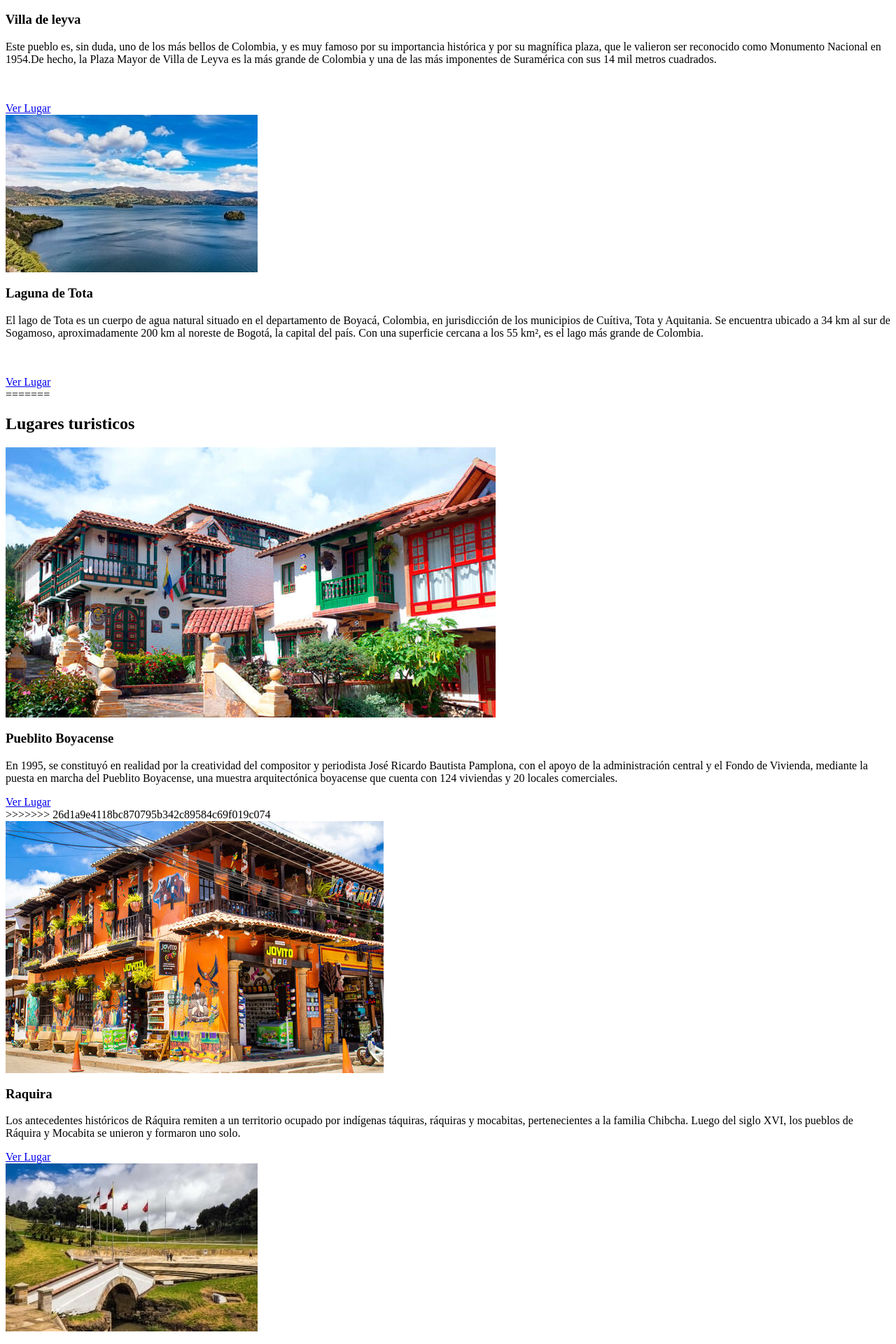
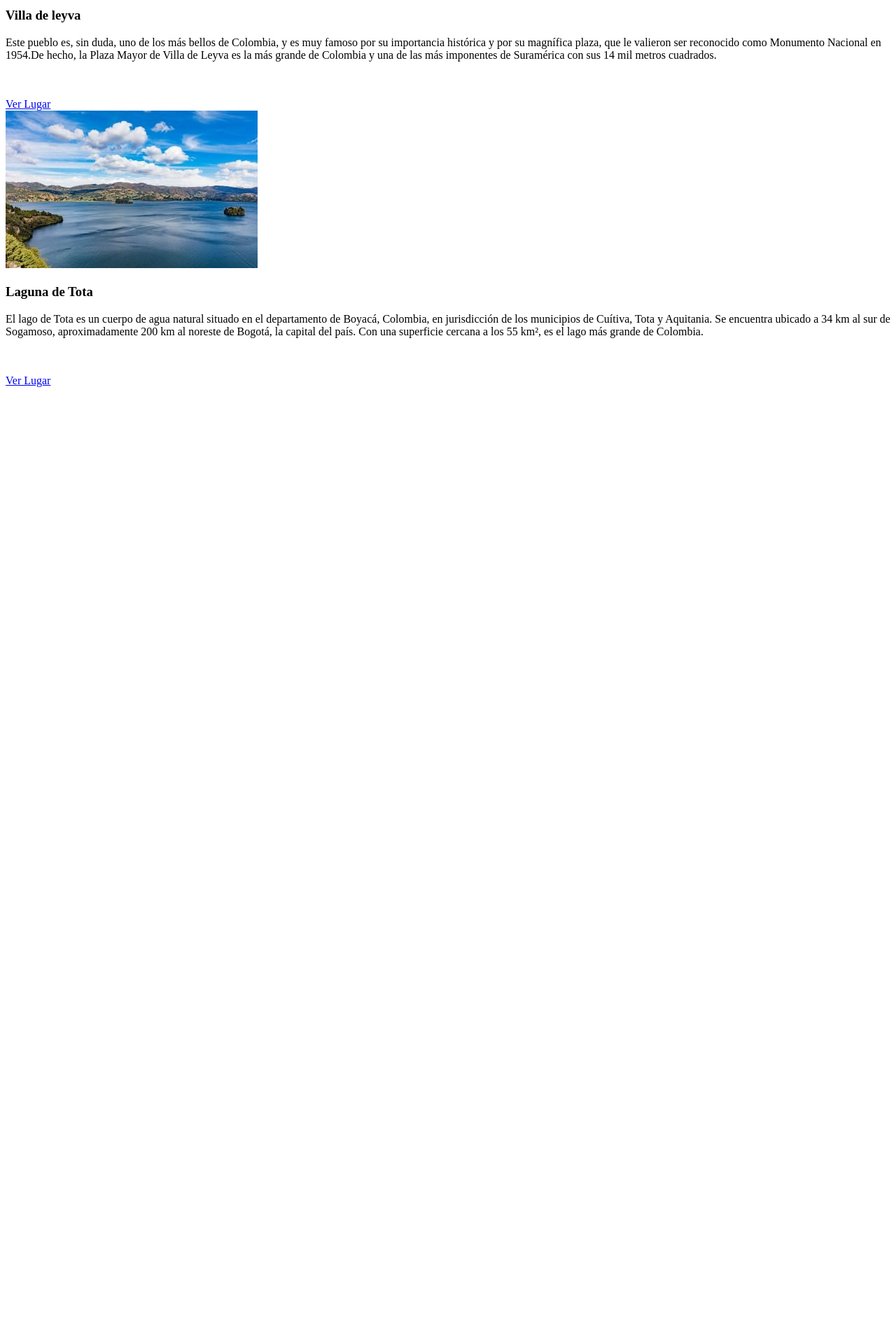
Before and after one commit to Julian7Castillo/Sitio-web---Hackaton, a PHP site: page /Vista/lugaresturisticos.php in a window 1280 px wide. Shown: the part 2705-4625 px from the top of the page at 70% size. After the commit the page ends 3258 px from the top, so only its background shows below. Run offline with PHP 8.4, Linux system fonts and the light colour scheme.

Commit message:
Correccion de merge

```diff
--- a/Vista/lugaresturisticos.php
+++ b/Vista/lugaresturisticos.php
@@ -1,4 +1,6 @@
-<<<<<<< HEAD
+<!DOCTYPE html>
+<html lang="en">
+    <body>
 <!--main o contenido principal-->
         <main class="contenedor">
             <h2 class="seccion centrar-texto fw-300"> </h2>
@@ -79,80 +81,6 @@
                         <a class="boton boton-amarillo d-block" href="anuncio.html">Ver Lugar</a>
                     </div><!--contenido anuncio-->
                 </div><!--anuncio-->
-=======
-<!DOCTYPE html>
-<html>
-    <body class="contenedor">
-    <!--main o contenido principal-->
-    <main class="contenedor">
-        <h2 class="seccion centrar-texto fw-300">Lugares turisticos</h2>
-
-        <!--Contenedor de los anuncios-->
-        <div class="contenedor-anuncios">
-        <div class="anuncio-card">
-            <img src="Vista/img/pueblito.jpg" alt="imaghen Pueblito Boyacense">
-
-                <!--Contenedor de tarjetas-->
-                <div class="contenido-anuncio">
-                    <h3>Pueblito Boyacense</h3>
-                    <p>En 1995, se constituyó en realidad por la creatividad del compositor y periodista José Ricardo Bautista Pamplona, con el apoyo de la administración central y el Fondo de Vivienda, mediante la puesta en marcha del Pueblito Boyacense, una muestra arquitectónica boyacense que cuenta con 124 viviendas y 20 locales comerciales.</p>
-                    <a class="boton boton-negro d-block" href="anuncio.html">Ver Lugar</a>
-                </div>
->>>>>>> 26d1a9e4118bc870795b342c89584c69f019c074
-            </div>
-
-            <div class="anuncio-card">
-                <img src="Vista/img/raquira.jpg" alt="Imagen Raquira">
-
-                <!--Contenedor de tarjetas-->
-                <div class="contenido-anuncio">
-                    <h3>Raquira</h3>
-                    <p>Los antecedentes históricos de Ráquira remiten a un territorio ocupado por indígenas táquiras, ráquiras y mocabitas, pertenecientes a la familia Chibcha. Luego del siglo XVI, los pueblos de Ráquira y Mocabita se unieron y formaron uno solo.</p>
-                    <a class="boton boton-negro d-block" href="anuncio.html">Ver Lugar</a>
-                </div>
-            </div>
-
-            <div class="anuncio-card">
-                <img src="Vista/img/puente.jpg" alt="Imagen Puente de Boyacá">
-                <!--Contenedor de tarjetas-->
-                <div class="contenido-anuncio">
-                    <h3>Puente de Boyacá</h3>
-                    <p>Reconocido sitio turístico sobre el río Teatinos, donde fue construido un fastuoso monumento en honor a la Batalla de Boyacá. El sábado 7 de agosto de 1819 se libró la batalla que dio la victoria a los patriotas que lucharon en contra de la opresión española.</p>
-                    <a class="boton boton-negro d-block" href="anuncio.html">Ver Lugar</a>
-                </div><!--contenido anuncio-->
-            </div><!--anuncio-->
-
-            <div class="anuncio-card">
-                <img src="Vista/img/nevado.jpg" alt="Imagen Nevado del Cocuy">
-
-                <!--Contenedor de tarjetas-->
-                <div class="contenido-anuncio">
-                    <h3>Nevado del Cocuy</h3>
-                    <p>El Parque Nacional Natural Güicán, Cocuy y Chita es uno de los 59 parques nacionales naturales de Colombia.Está ubicado al centro-oriente del país, en el límite entre los departamentos de Boyacá, Casanare y Arauca, con una extensión de 306.000 ha (3.060 km²). El territorio del parque se ubica dentro de las jurisdicciones municipales de Güicán, Chita, El Cocuy, El Espino, Chiscas y Cubará en Boyacá, Sácama en Casanare, y Tame y Fortul en Arauca.</p>
-                    <a class="boton boton-negro d-block" href="anuncio.html">Ver Lugar</a>
-                </div><!--contenido anuncio-->
-            </div><!--anuncio-->
-            <div class="anuncio-card">
-                <img src="Vista/img/Villa.jpg" alt="Imagen Villa de leyva">
-
-                <!--Contenedor de tarjetas-->
-                <div class="contenido-anuncio">
-                    <h3>Villa de leyva</h3>
-                    <p>Este pueblo es, sin duda, uno de los más bellos de Colombia, y es muy famoso por su importancia histórica y por su magnífica plaza, que le valieron ser reconocido como Monumento Nacional en 1954.De hecho, la Plaza Mayor de Villa de Leyva es la más grande de Colombia y una de las más imponentes de Suramérica con sus 14 mil metros cuadrados.</p>
-                    <a class="boton boton-negro d-block" href="anuncio.html">Ver Lugar</a>
-                </div><!--contenido anuncio-->
-            </div><!--anuncio-->
-
-            <div class="anuncio-card">
-                <img src="Vista/img/laguna.jpg" alt="-anuncio">
-
-                <!--Contenedor de tarjetas-->
-                <div class="contenido-anuncio">
-                    <h3>Laguna de Tota</h3>
-                    <p>El lago de Tota es un cuerpo de agua natural situado en el departamento de Boyacá, Colombia, en jurisdicción de los municipios de Cuítiva, Tota y Aquitania. Se encuentra ubicado a 34 km al sur de Sogamoso, aproximadamente 200 km al noreste de Bogotá, la capital del país. Con una superficie cercana a los 55 km², es el lago más grande de Colombia.</p>
-                    <a class="boton boton-negro d-block" href="anuncio.html">Ver Lugar</a>
-                </div><!--contenido anuncio-->
-            </div><!--anuncio-->
         </div>
     </main>
     </body>
```
Also changed, not shown: 2 other files.
